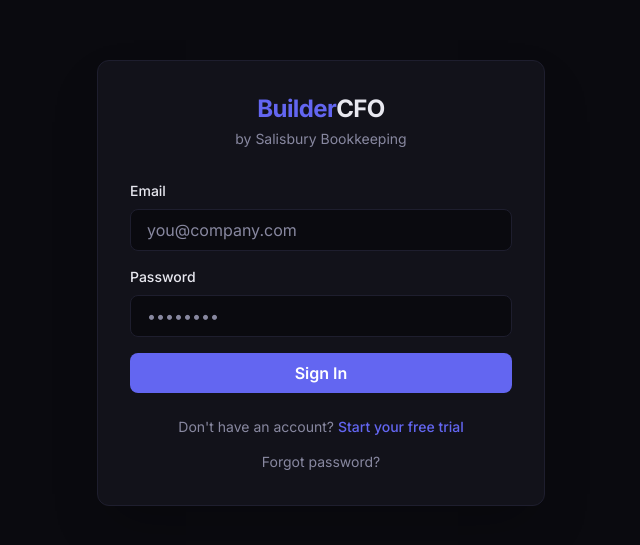
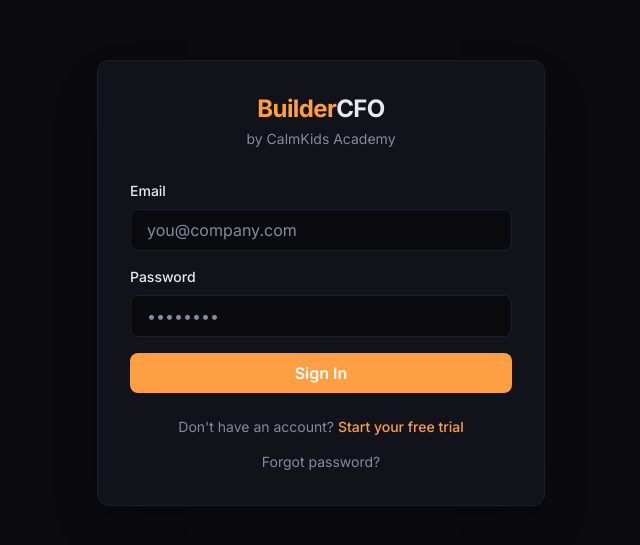
Before and after one commit to CorySlsbry/calmkids-academy, a Next.js app: page /login in a window 1280 px wide. Shown: the part 117-662 px from the top of the page, without its empty margins (319-959 px from the left). Built offline with nearby package versions, Linux system fonts and the light colour scheme; no server answers.

Commit message:
chore: rebrand src/app/(auth)/login/page.tsx for CalmKids Academy

```diff
--- a/src/app/(auth)/login/page.tsx
+++ b/src/app/(auth)/login/page.tsx
@@ -43,10 +43,10 @@
         {/* Branding */}
         <div className="mb-8 text-center">
           <h1 className="font-bold text-2xl tracking-tight mb-1">
-            <span className="text-[#6366f1]">Builder</span><span className="text-[#e8e8f0]">CFO</span>
+            <span className="text-[#FF9F43]">Builder</span><span className="text-[#e8e8f0]">CFO</span>
           </h1>
           <p className="text-sm text-[#8888a0]">
-            by Salisbury Bookkeeping
+            by CalmKids Academy
           </p>
         </div>
 
@@ -67,7 +67,7 @@
               onChange={(e) => setEmail(e.target.value)}
               placeholder="you@company.com"
               required
-              className="w-full px-4 py-2 rounded bg-[#0a0a0f] border border-[#1e1e2e] text-[#e8e8f0] placeholder-[#8888a0] focus:outline-none focus:border-[#6366f1] transition"
+              className="w-full px-4 py-2 rounded bg-[#0a0a0f] border border-[#1e1e2e] text-[#e8e8f0] placeholder-[#8888a0] focus:outline-none focus:border-[#FF9F43] transition"
             />
           </div>
 
@@ -86,7 +86,7 @@
               onChange={(e) => setPassword(e.target.value)}
               placeholder="••••••••"
               required
-              className="w-full px-4 py-2 rounded bg-[#0a0a0f] border border-[#1e1e2e] text-[#e8e8f0] placeholder-[#8888a0] focus:outline-none focus:border-[#6366f1] transition"
+              className="w-full px-4 py-2 rounded bg-[#0a0a0f] border border-[#1e1e2e] text-[#e8e8f0] placeholder-[#8888a0] focus:outline-none focus:border-[#FF9F43] transition"
             />
           </div>
 
@@ -101,7 +101,7 @@
           <button
             type="submit"
             disabled={loading}
-            className="w-full px-4 py-2 rounded font-semibold text-white bg-[#6366f1] hover:bg-[#5558d9] disabled:opacity-50 disabled:cursor-not-allowed transition"
+            className="w-full px-4 py-2 rounded font-semibold text-white bg-[#FF9F43] hover:bg-[#5558d9] disabled:opacity-50 disabled:cursor-not-allowed transition"
           >
             {loading ? 'Signing in...' : 'Sign In'}
           </button>
@@ -113,7 +113,7 @@
             <span className="text-[#8888a0]">Don't have an account? </span>
             <Link
               href="/signup"
-              className="text-[#6366f1] hover:text-[#7c7fe5] font-medium transition"
+              className="text-[#FF9F43] hover:text-[#7c7fe5] font-medium transition"
             >
               Start your free trial
             </Link>
```
